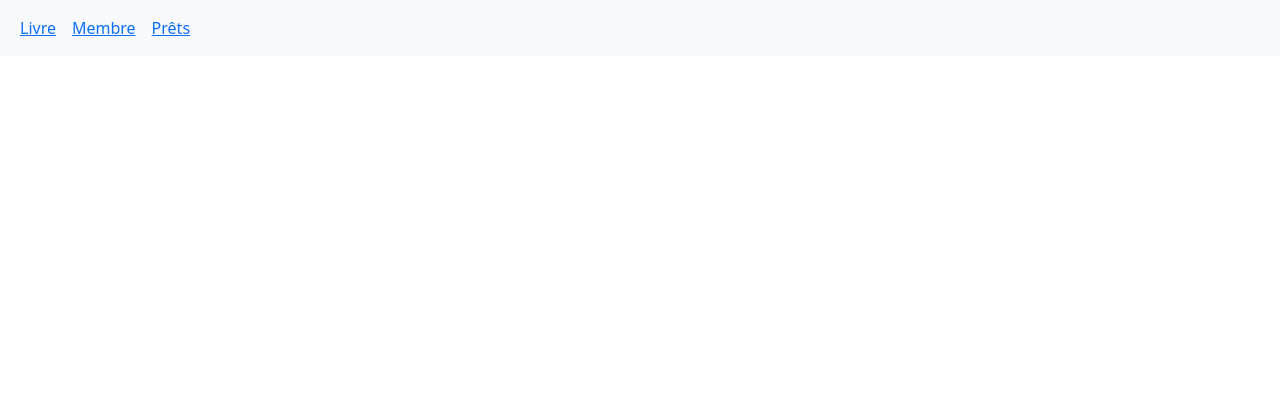
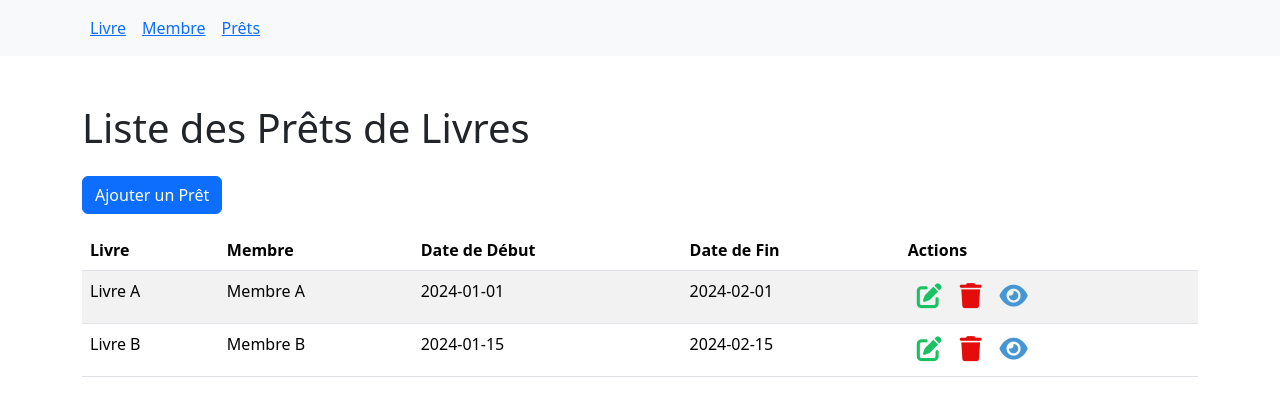
Before and after one commit to Ousmanly/GestionDeBibliotheque, a Vue app in the folder vue-gestion-bibliotheque/: page /listpretlivre in a window 1280 px wide. Before the commit this address had no page. Shown: the top 416 px of the page. Built offline with nearby package versions, Linux system fonts and the light colour scheme.

Commit message:
added ListePret Component

```diff
--- a/vue-gestion-bibliotheque/index.html
+++ b/vue-gestion-bibliotheque/index.html
@@ -3,6 +3,7 @@
   <head>
     <meta charset="UTF-8">
     <link rel="icon" href="/favicon.ico">
+    <link rel="stylesheet" href="https://cdnjs.cloudflare.com/ajax/libs/font-awesome/6.6.0/css/all.min.css" integrity="sha512-Kc323vGBEqzTmouAECnVceyQqyqdsSiqLQISBL29aUW4U/M7pSPA/gEUZQqv1cwx4OnYxTxve5UMg5GT6L4JJg==" crossorigin="anonymous" referrerpolicy="no-referrer" />
     <meta name="viewport" content="width=device-width, initial-scale=1.0">
     <title>Vite App</title>
   </head>
--- a/vue-gestion-bibliotheque/package.json
+++ b/vue-gestion-bibliotheque/package.json
@@ -10,6 +10,7 @@
     "lint": "eslint . --ext .vue,.js,.jsx,.cjs,.mjs --fix --ignore-path .gitignore"
   },
   "dependencies": {
+    "@fortawesome/vue-fontawesome": "^3.0.8",
     "@popperjs/core": "^2.11.8",
     "bootstrap": "^5.3.3",
     "vue": "^3.4.29",
--- a/vue-gestion-bibliotheque/src/App.vue
+++ b/vue-gestion-bibliotheque/src/App.vue
@@ -1,26 +1,15 @@
 <script setup>
 import { RouterLink, RouterView } from 'vue-router'
-// import HelloWorld from './components/HelloWorld.vue'
 </script>
 
 <template>
   <header>
-    <!-- <img alt="Vue logo" class="logo" src="@/assets/logo.svg" width="125" height="125" />
-
-    <div class="wrapper">
-      <HelloWorld msg="You did it!" />
-
-      <nav>
-        <RouterLink to="/listlivre">Home</RouterLink>
-        <RouterLink to="#">About</RouterLink>
-      </nav>
-    </div>   -->
     <nav class="navbar navbar-expand-lg navbar-light bg-light">
-    <div class="container-fluid">
+    <div class="container">
       <div class="collapse navbar-collapse" id="navbarNavAltMarkup">
         <div class="navbar-nav">
           <a class="nav-link active" aria-current="page" >
-            <RouterLink to="/listlivre">Livre</RouterLink>
+            <RouterLink to="/books">Livre</RouterLink>
           </a>
           <a class="nav-link" >
             <RouterLink to="members">Membre</RouterLink>
@@ -39,65 +28,5 @@ import { RouterLink, RouterView } from 'vue-router'
 </template>
 
 <style scoped>
-/* header {
-  line-height: 1.5;
-  max-height: 100vh;
-}
 
-.logo {
-  display: block;
-  margin: 0 auto 2rem;
-}
-
-nav {
-  width: 100%;
-  font-size: 12px;
-  text-align: center;
-  margin-top: 2rem;
-}
-
-nav a.router-link-exact-active {
-  color: var(--color-text);
-}
-
-nav a.router-link-exact-active:hover {
-  background-color: transparent;
-}
-
-nav a {
-  display: inline-block;
-  padding: 0 1rem;
-  border-left: 1px solid var(--color-border);
-}
-
-nav a:first-of-type {
-  border: 0;
-}
-
-@media (min-width: 1024px) {
-  header {
-    display: flex;
-    place-items: center;
-    padding-right: calc(var(--section-gap) / 2);
-  }
-
-  .logo {
-    margin: 0 2rem 0 0;
-  }
-
-  header .wrapper {
-    display: flex;
-    place-items: flex-start;
-    flex-wrap: wrap;
-  }
-
-  nav {
-    text-align: left;
-    margin-left: -1rem;
-    font-size: 1rem;
-
-    padding: 1rem 0;
-    margin-top: 1rem;
-  }
-} */
 </style>
--- /dev/null
+++ b/vue-gestion-bibliotheque/src/components/ListePretLivre.vue
@@ -0,0 +1,151 @@
+<template>
+  <div class="container mt-5">
+    <h1 class="mb-4">Liste des Prêts de Livres</h1>
+
+    <button class="btn btn-primary mb-3" @click="afficherFormulaire('ajout')">Ajouter un Prêt</button>
+
+    <!-- Formulaire d'ajout/modification de prêt -->
+    <div v-if="afficherFormulaireState" class="mb-4">
+      <h2>{{ mode === 'ajout' ? 'Ajouter un Prêt' : 'Modifier le Prêt' }}</h2>
+      <form @submit.prevent="mode === 'ajout' ? ajouterPret() : enregistrerModification()">
+        <div class="mb-3">
+          <label for="livre" class="form-label">Livre :</label>
+          <select class="form-select" v-model="pretForm.livre" id="livre" required>
+            <option v-for="livre in livres" :key="livre" :value="livre">{{ livre }}</option>
+          </select>
+        </div>
+        <div class="mb-3">
+          <label for="membre" class="form-label">Membre :</label>
+          <select class="form-select" v-model="pretForm.membre" id="membre" required>
+            <option v-for="membre in membres" :key="membre" :value="membre">{{ membre }}</option>
+          </select>
+        </div>
+        <div class="mb-3">
+          <label for="dateDebut" class="form-label">Date de Début :</label>
+          <input type="date" class="form-control" v-model="pretForm.dateDebut" id="dateDebut" required />
+        </div>
+        <div class="mb-3">
+          <label for="dateFin" class="form-label">Date de Fin :</label>
+          <input type="date" class="form-control" v-model="pretForm.dateFin" id="dateFin" required />
+        </div>
+        <button type="submit" class="btn btn-success">{{ mode === 'ajout' ? 'Ajouter' : 'Enregistrer' }}</button>
+        <button type="button" class="btn btn-secondary" @click="annulerAjout">Annuler</button>
+      </form>
+    </div>
+
+    <!-- Détails du prêt -->
+    <div v-if="afficherDetail" class="mb-4">
+      <h2>Détails du Prêt</h2>
+      <p><strong>Livre :</strong> {{ pretDetail.livre }}</p>
+      <p><strong>Membre :</strong> {{ pretDetail.membre }}</p>
+      <p><strong>Date de Début :</strong> {{ pretDetail.dateDebut }}</p>
+      <p><strong>Date de Fin :</strong> {{ pretDetail.dateFin }}</p>
+      <button class="btn btn-secondary" @click="fermerDetail">Fermer</button>
+    </div>
+
+    <!-- Liste des prêts -->
+    <table v-if="!afficherFormulaireState && !afficherDetail" class="table table-striped">
+      <thead>
+        <tr>
+          <th>Livre</th>
+          <th>Membre</th>
+          <th>Date de Début</th>
+          <th>Date de Fin</th>
+          <th>Actions</th>
+        </tr>
+      </thead>
+      <tbody>
+        <tr v-for="(pret, index) in prets" :key="index">
+          <td>{{ pret.livre }}</td>
+          <td>{{ pret.membre }}</td>
+          <td>{{ pret.dateDebut }}</td>
+          <td>{{ pret.dateFin }}</td>
+          <td>
+            <button class="btn  btn-sm" @click="afficherFormulaire('modifier', index)">
+              <i class="fa-solid fa-pen-to-square" style="color: #1ac163; font-size: 25px;"></i>            </button>
+            <button class="btn  btn-sm" @click="supprimerPret(index)">
+              <i class="fa-solid fa-trash" style="color: #e30d0d; font-size: 25px;"></i>
+            </button>
+            <button class="btn btn-sm" @click="voirDetail(index)">
+              <i class="fa-solid fa-eye" style="color: #4596d3; font-size: 25px;"></i>
+            </button>
+          </td>
+        </tr>
+      </tbody>
+    </table>
+  </div>
+</template>
+
+<script setup>
+import { ref } from 'vue';
+
+const membres = ref([
+  'Membre A',
+  'Membre B',
+  'Membre C'
+]);
+const livres = ref([
+  'Livre A',
+  'Livre B',
+  'Livre C'
+]);
+
+const prets = ref([
+  { livre: 'Livre A', membre: 'Membre A', dateDebut: '2024-01-01', dateFin: '2024-02-01' },
+  { livre: 'Livre B', membre: 'Membre B', dateDebut: '2024-01-15', dateFin: '2024-02-15' },
+]);
+
+const afficherFormulaireState = ref(false);
+const afficherDetail = ref(false);
+const mode = ref('ajout');
+const pretForm = ref({ livre: '', membre: '', dateDebut: '', dateFin: '' });
+const pretDetail = ref({ livre: '', membre: '', dateDebut: '', dateFin: '' });
+let indexPretAModifier = null;
+
+const afficherFormulaire = (modeOperation, index = null) => {
+  mode.value = modeOperation;
+  afficherFormulaireState.value = true;
+  afficherDetail.value = false;
+  if (modeOperation === 'modifier' && index !== null) {
+    indexPretAModifier = index;
+    pretForm.value = { ...prets.value[index] };
+  } else {
+    pretForm.value = { livre: '', membre: '', dateDebut: '', dateFin: '' };
+  }
+};
+
+const ajouterPret = () => {
+  prets.value.push({ ...pretForm.value });
+  annulerAjout();
+};
+
+const enregistrerModification = () => {
+  if (indexPretAModifier !== null) {
+    prets.value[indexPretAModifier] = { ...pretForm.value };
+    annulerAjout();
+  }
+};
+
+const voirDetail = (index) => {
+  pretDetail.value = { ...prets.value[index] };
+  afficherDetail.value = true;
+  afficherFormulaireState.value = false;
+};
+
+const fermerDetail = () => {
+  afficherDetail.value = false;
+};
+
+const annulerAjout = () => {
+  pretForm.value = { livre: '', membre: '', dateDebut: '', dateFin: '' };
+  afficherFormulaireState.value = false;
+};
+
+const supprimerPret = (index) => {
+  prets.value.splice(index, 1);
+};
+</script>
+
+<style scoped>
+/* Ajoutez ici vos styles personnalisés si nécessaire */
+</style>
--- a/vue-gestion-bibliotheque/src/router/index.js
+++ b/vue-gestion-bibliotheque/src/router/index.js
@@ -31,6 +31,8 @@ import BooksView from '@/views/BooksView.vue';
 import MembersView from '@/views/MembersView.vue';
 import LoansView from '@/views/LoansView.vue';
 import ListeLivre from '@/components/ListeLivre.vue';
+import ListePretLivre from '@/components/ListePretLivre.vue';
+
 // import AjoutLivre from '@/components/AjoutLivre.vue';
 // import ModifierLivre from '@/components/ModifierLivre.vue';
 
@@ -40,6 +42,7 @@ const routes = [
   { path: '/members', component: MembersView },
   { path: '/loans', component: LoansView },
   { path: '/listlivre', component: ListeLivre },
+  { path: '/listpretlivre', component: ListePretLivre },
   // { path: '/ajoutlivre', component: AjoutLivre },
   // { path: '/modifierlivre/:index', component: ModifierLivre },
 ];
--- a/vue-gestion-bibliotheque/src/views/BooksView.vue
+++ b/vue-gestion-bibliotheque/src/views/BooksView.vue
@@ -1,9 +1,12 @@
 <template>
-  <div>
-    <h1>Gestion des Livres</h1>
-    <button><RouterLink to="/listlivre">About</RouterLink></button>
+  <div class="container mt-5 text-center">
+    <h1 class="mb-5">Gestion des Livres</h1>
+    <RouterLink class="list text-decoration-none text-white bg-success py-2 px-3 fw-bold rounded" to="/listlivre">Ajouter des livres</RouterLink>
   </div>
 </template>
 
 <script setup>
+
 </script>
+<style scoped>
+</style>
--- a/vue-gestion-bibliotheque/src/views/LoansView.vue
+++ b/vue-gestion-bibliotheque/src/views/LoansView.vue
@@ -1,7 +1,7 @@
 <template>
-  <div>
-    <h1>Loans</h1>
-    <!-- Enregistrer, Lister, Voir, Mettre à jour, Supprimer des prêts -->
+  <div class="container mt-5 text-center">
+    <h1 class="mb-5">Gestion des Prets</h1>
+    <RouterLink class="list text-decoration-none text-white bg-success py-2 px-3 fw-bold rounded" to="/listpretlivre">Ajouter des Prets</RouterLink>
   </div>
 </template>
 
--- a/vue-gestion-bibliotheque/src/views/MembersView.vue
+++ b/vue-gestion-bibliotheque/src/views/MembersView.vue
@@ -1,5 +1,5 @@
 <template>
-  <div>
+  <div class="container mt-5">
     <h1>Members</h1>
     <!-- Ajouter, Lister, Voir, Mettre à jour, Supprimer des membres -->
   </div>
```
Also changed, not shown: vue-gestion-bibliotheque/src/components/ListeLivre.vue (+9 -95 lines), 1 other file (tests, documents, lock files or other folders).
